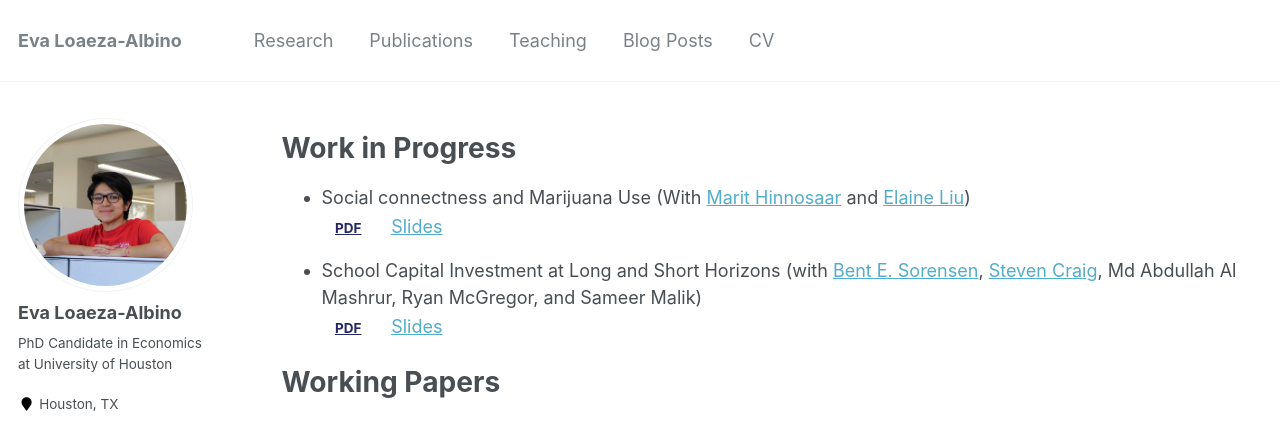
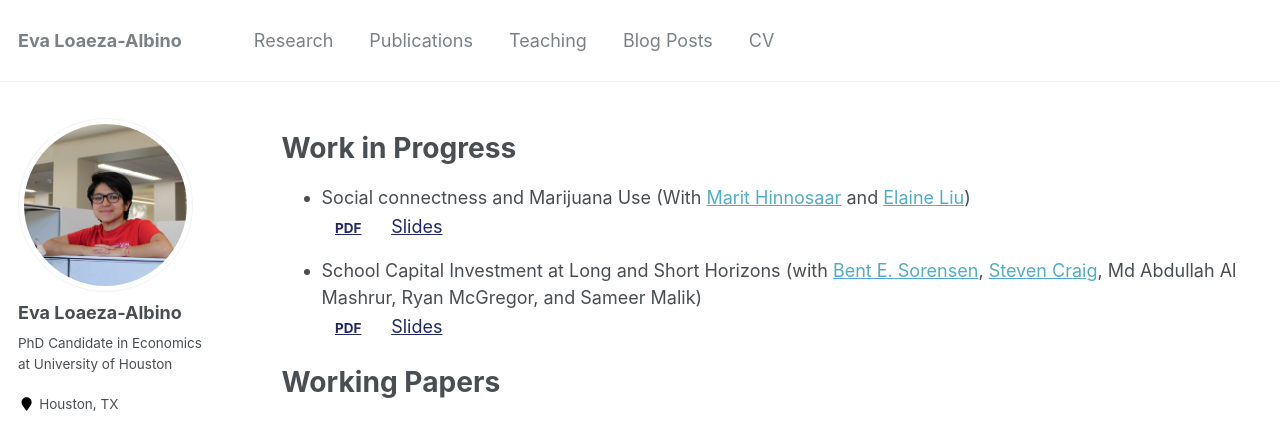
Before and after one commit to evaloaeza/evaloaeza.github.io, a Jekyll site: the page built from _pages/research.md, in a window 1280 px wide. Shown: the top 424 px of the page. Built offline with Jekyll 4.4.1, drawn with Linux system fonts in a browser that asks for light colours.

Commit message:
Update _buttons.scss

```diff
--- a/_sass/_buttons.scss
+++ b/_sass/_buttons.scss
@@ -68,6 +68,7 @@ $btn-color: #fff;
   &--light-outline {
     border: 1px solid #fff !important; /* override*/
     background-color: transparent;
+    color:#232766 !important;
   }
 
   /* information */
```
